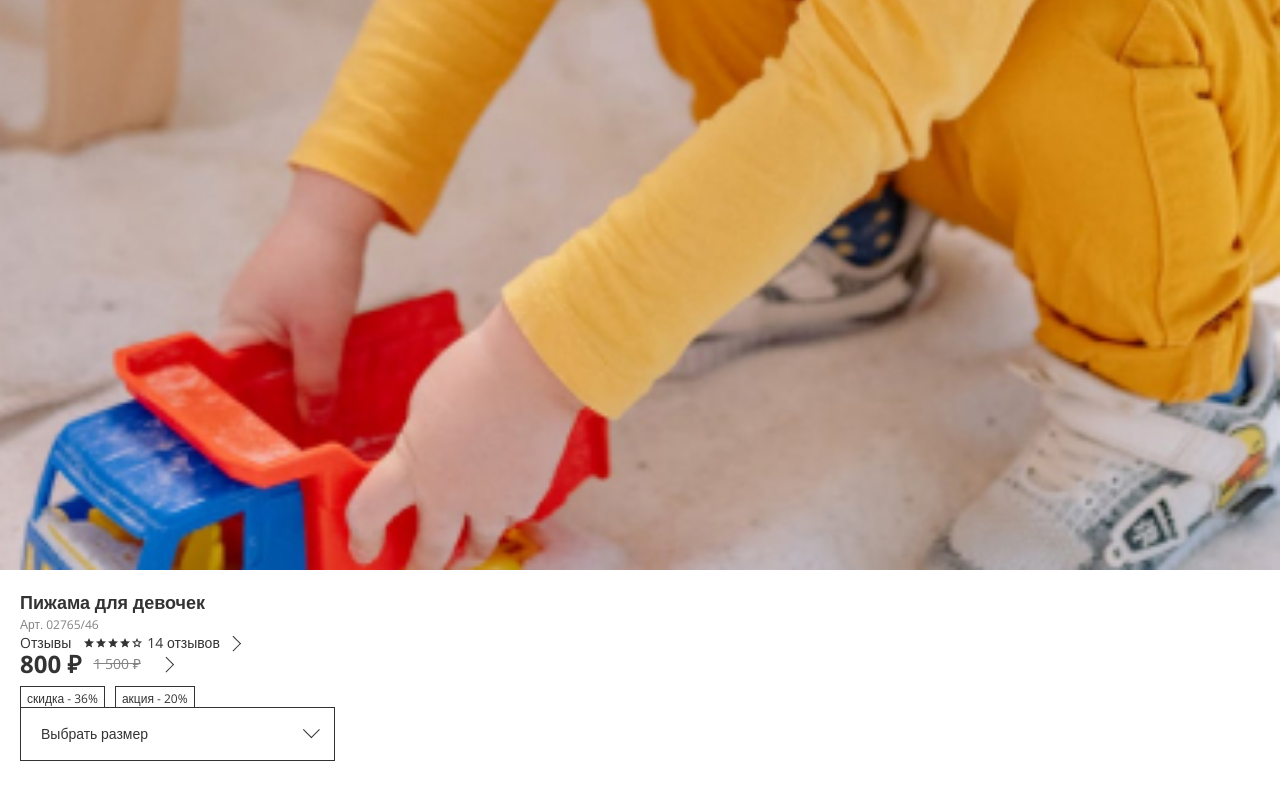
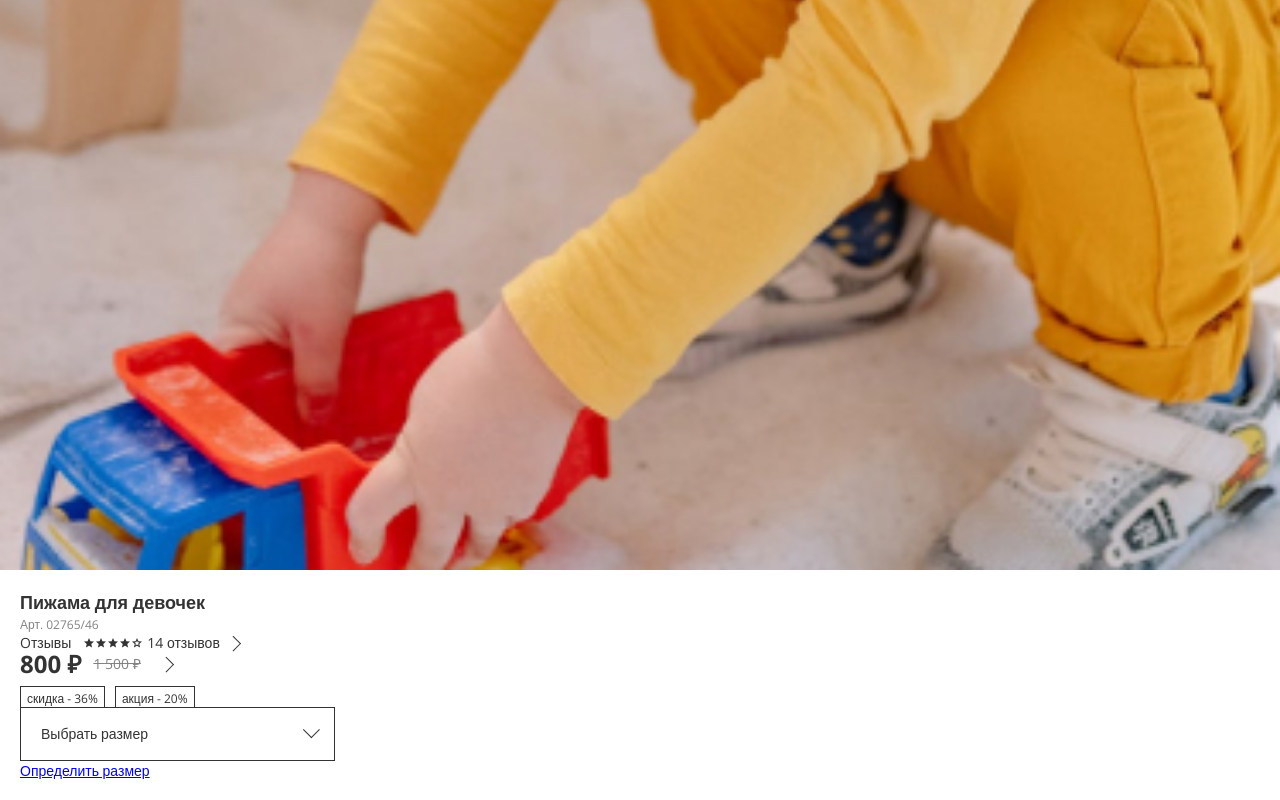
Before and after one commit to wzdorowa/online-store-pag, a Vue app: page / in a window 1280 px wide. Shown: the part 1140-1940 px from the top of the page. Built offline with nearby package versions, Linux system fonts and the light colour scheme.

Commit message:
Добавила на страницу элемент-ссылку "Определить размер"

```diff
--- a/src/components/AppProduct.vue
+++ b/src/components/AppProduct.vue
@@ -23,6 +23,9 @@
           v-bind:placeholder="'Выбрать размер'"
           v-bind:dropdownValues="product.sizes"
         />
+      </div>
+      <div class="product__size-grid">
+        <a class="product__size-grid-link" href="/">Определить размер</a>
       </div>
     </div>
   </div>
@@ -70,5 +73,15 @@ export default {
 
     &__dropdown {
     }
+
+    &__size-grid {
+
+    }
+
+    &__size-grid-link {
+      &:visited {
+        color: #333333;
+      }
+    }
   }
 </style>
```
